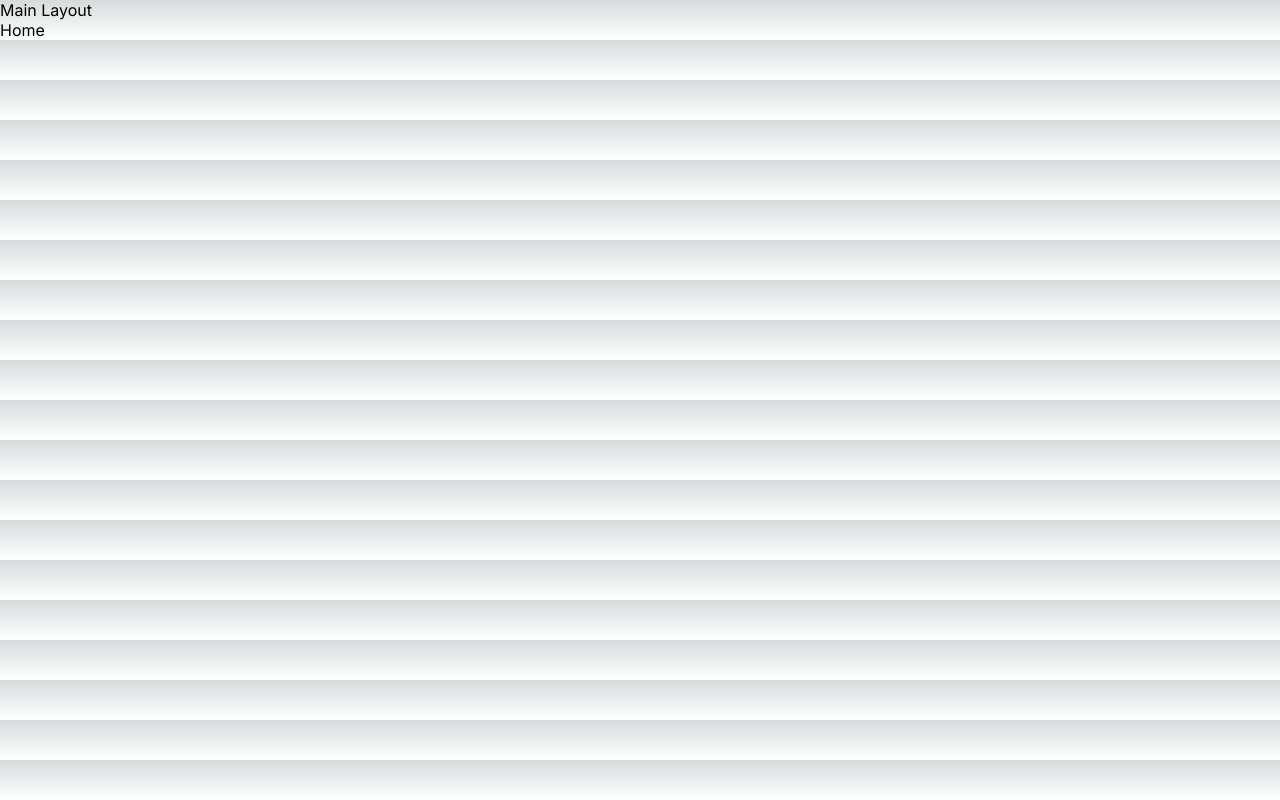
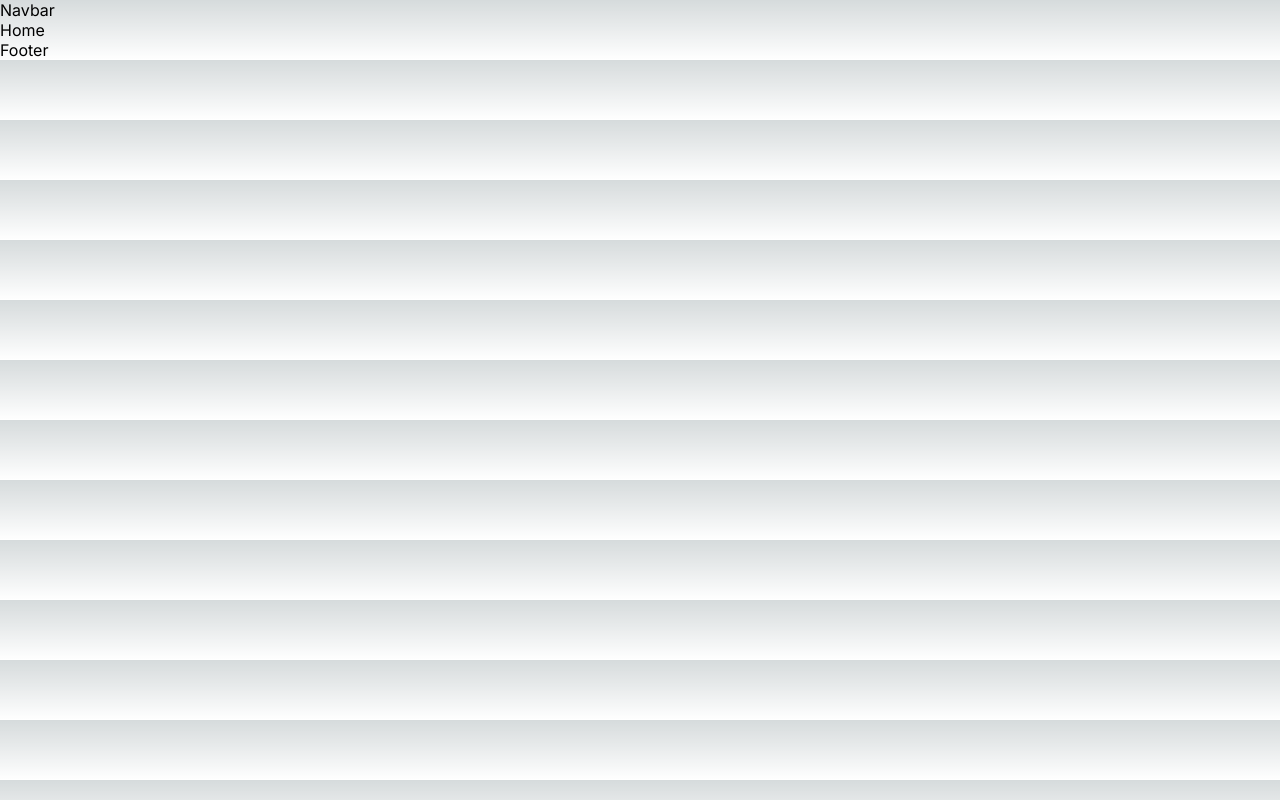
Before and after one commit to adarraji/nextjs-blog, a Next.js app: page / in a window 1280 px wide. Built offline with nearby package versions, Linux system fonts and the light colour scheme.

Commit message:
added navbar and footer comp.

```diff
--- a/src/app/layout.js
+++ b/src/app/layout.js
@@ -1,5 +1,7 @@
+import Navbar from '@/components/navbar/Navbar'
 import './globals.css'
 import { Inter } from 'next/font/google'
+import Footer from '@/components/footer/Footer'
 
 const inter = Inter({ subsets: ['latin'] })
 
@@ -12,8 +14,9 @@
   return (
     <html lang="en">
       <body className={inter.className}>
-        Main Layout
+        <Navbar />
         {children}
+        <Footer />
       </body>
     </html>
   )
--- /dev/null
+++ b/src/components/footer/Footer.jsx
@@ -0,0 +1,9 @@
+import React from 'react'
+
+const Footer = () => {
+  return (
+    <div>Footer</div>
+  )
+}
+
+export default Footer
--- /dev/null
+++ b/src/components/navbar/Navbar.jsx
@@ -0,0 +1,9 @@
+import React from 'react'
+
+const Navbar = () => {
+  return (
+    <div>Navbar</div>
+  )
+}
+
+export default Navbar
```
